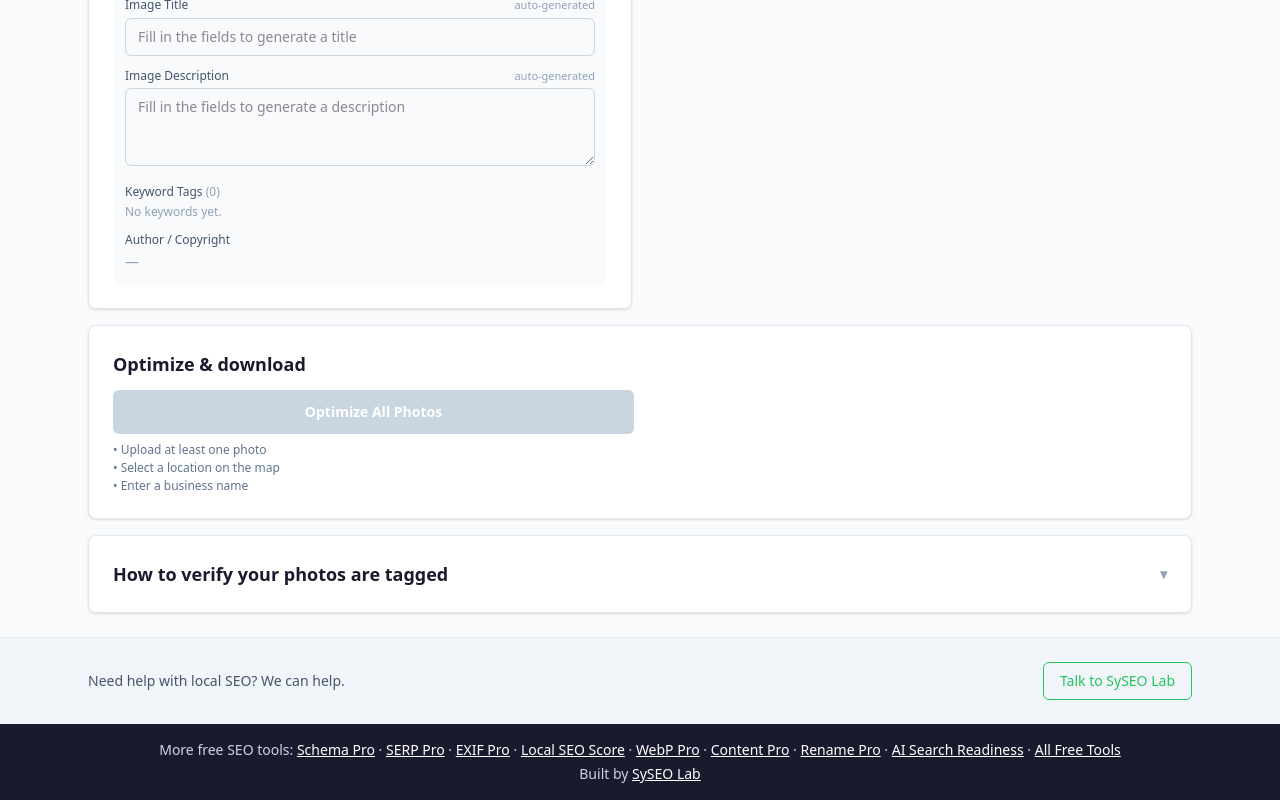
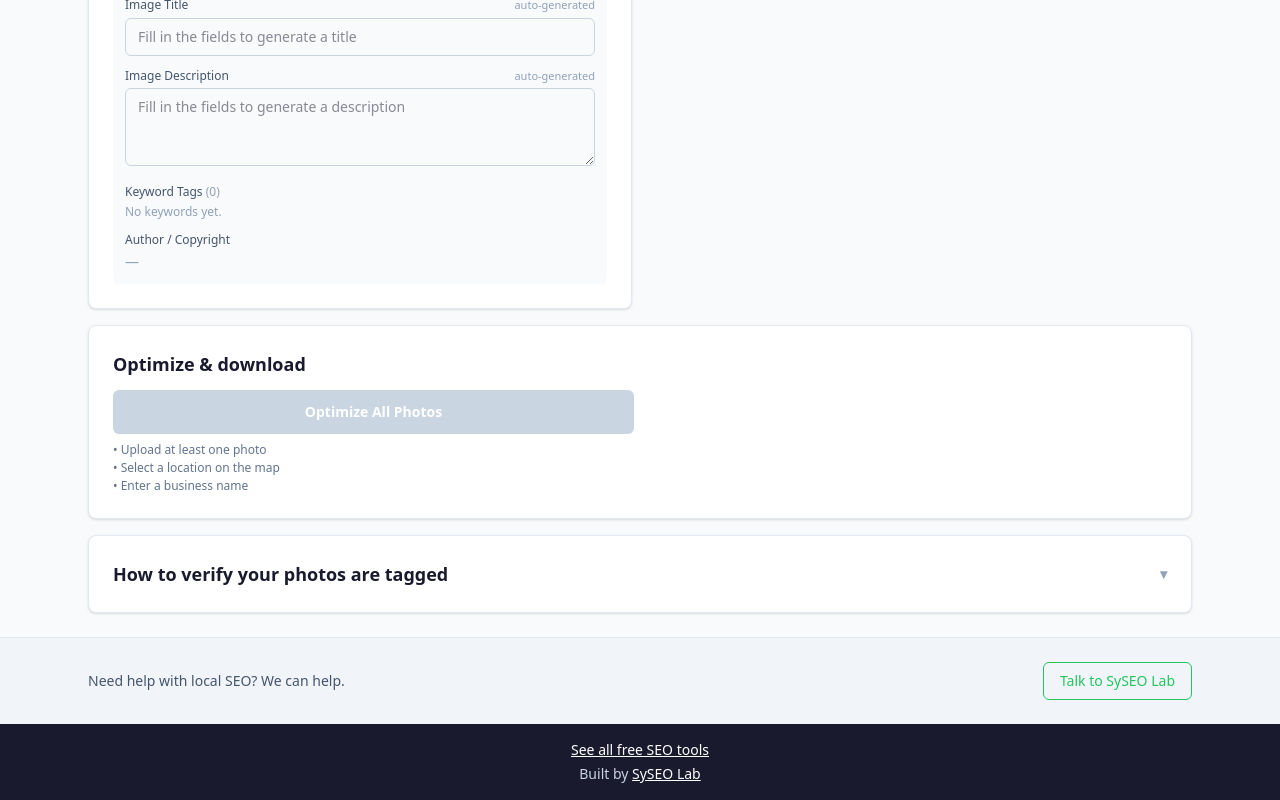
Before and after one commit to syvillegacutan/geotag-pro, a React (Vite) app: page / in a window 1280 px wide. Shown: the part 1195-1995 px from the top of the page. Built offline with nearby package versions, Linux system fonts and the light colour scheme.

Commit message:
refactor: simplify footer to a single "See all free SEO tools" link
Replace the long inline tool list with the /tools hub link.

Co-Authored-By: Claude Opus 4.8 (1M context) <noreply@anthropic.com>

```diff
--- a/src/components/Footer.jsx
+++ b/src/components/Footer.jsx
@@ -3,92 +3,19 @@ import { BRAND } from "../constants/config";
 const linkClass =
   "font-medium text-white underline transition-colors hover:text-brand-green";
 
-// Dark navy footer with SySEO Lab attribution and cross-links to the other free tools.
+// Dark navy footer with SySEO Lab attribution and a link to the free SEO tools.
 export default function Footer() {
   return (
     <footer className="bg-brand-navy text-slate-300">
       <div className="mx-auto max-w-6xl px-4 py-4 text-center text-sm sm:px-6">
         <p>
-          More free SEO tools:{" "}
-          <a
-            href="https://syseolab.com/tools/schema/"
-            target="_blank"
-            rel="noopener noreferrer"
-            className={linkClass}
-          >
-            Schema Pro
-          </a>{" "}
-          ·{" "}
-          <a
-            href="https://syseolab.com/tools/serp/"
-            target="_blank"
-            rel="noopener noreferrer"
-            className={linkClass}
-          >
-            SERP Pro
-          </a>{" "}
-          ·{" "}
-          <a
-            href="https://syseolab.com/tools/exif/"
-            target="_blank"
-            rel="noopener noreferrer"
-            className={linkClass}
-          >
-            EXIF Pro
-          </a>{" "}
-          ·{" "}
-          <a
-            href="https://syseolab.com/tools/local-seo-score/"
-            target="_blank"
-            rel="noopener noreferrer"
-            className={linkClass}
-          >
-            Local SEO Score
-          </a>{" "}
-          ·{" "}
-          <a
-            href="https://syseolab.com/tools/webp/"
-            target="_blank"
-            rel="noopener noreferrer"
-            className={linkClass}
-          >
-            WebP Pro
-          </a>{" "}
-          ·{" "}
-          <a
-            href="https://syseolab.com/tools/content/"
-            target="_blank"
-            rel="noopener noreferrer"
-            className={linkClass}
-          >
-            Content Pro
-          </a>{" "}
-          ·{" "}
-          <a
-            href="https://syseolab.com/tools/rename/"
-            target="_blank"
-            rel="noopener noreferrer"
-            className={linkClass}
-          >
-            Rename Pro
-          </a>{" "}
-          ·{" "}
-          <a
-            href="https://syseolab.com/tools/ai-readiness/"
-            target="_blank"
-            rel="noopener noreferrer"
-            className={linkClass}
-          >
-            AI Search Readiness
-          </a>{" "}
-          ·{" "}
           <a
             href="https://syseolab.com/tools"
             target="_blank"
             rel="noopener noreferrer"
             className={linkClass}
           >
-            All Free Tools
+            See all free SEO tools
           </a>
         </p>
         <p className="mt-1">
```
